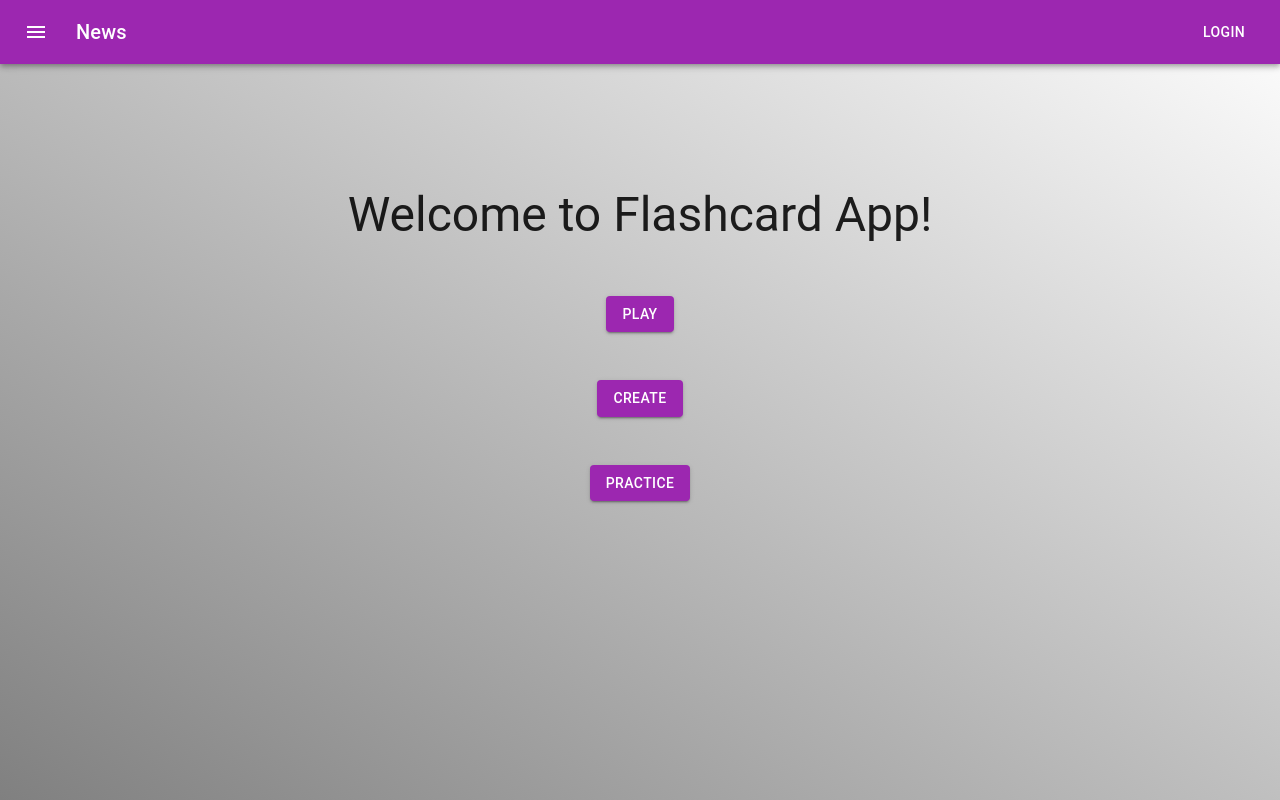
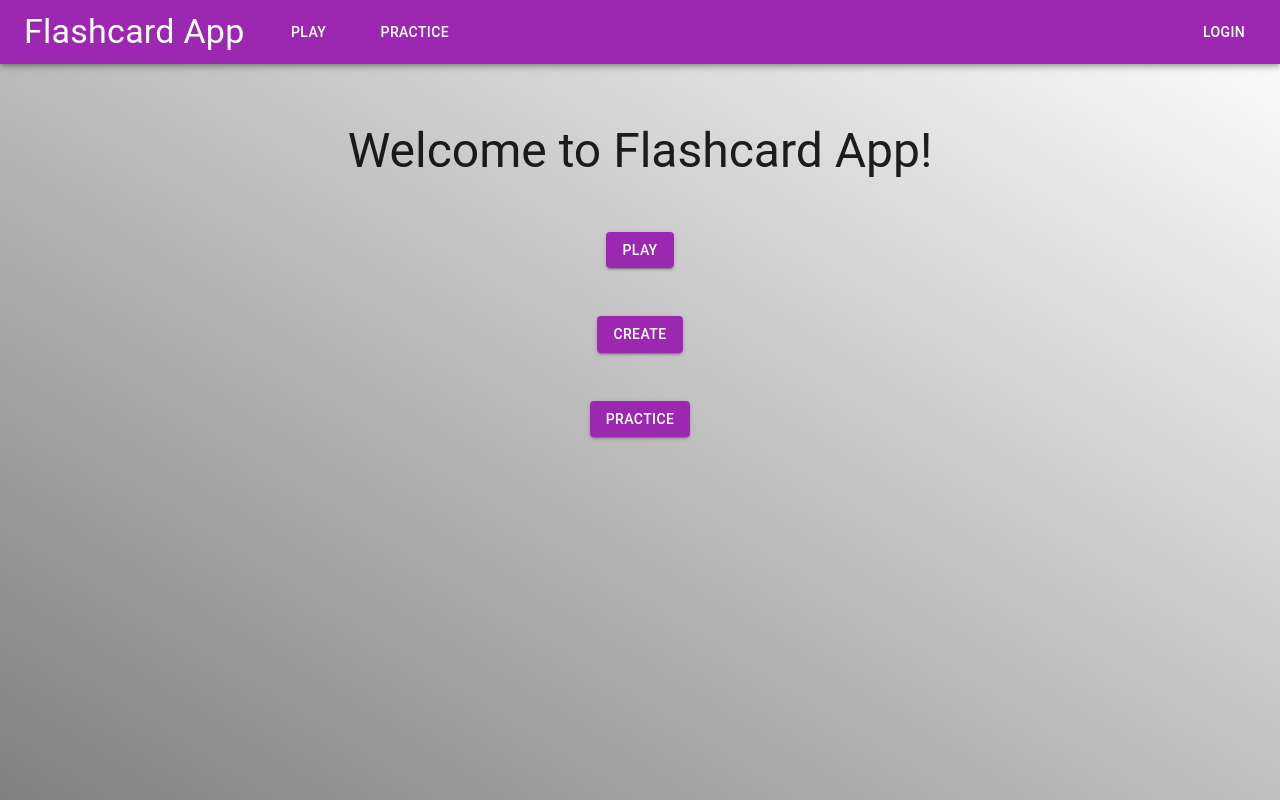
Before and after one commit to malynch7/FlashcardWebApp, a Next.js app in the folder flashcard-web-client/: page / in a window 1280 px wide. Built offline with nearby package versions, Linux system fonts and the light colour scheme.

Commit message:
+ navbar

```diff
--- a/flashcard-web-client/src/components/Navbar/Navbar.module.css
+++ b/flashcard-web-client/src/components/Navbar/Navbar.module.css
@@ -0,0 +1,14 @@
+.appbar {
+    position: static;
+}
+
+.toolbar {
+    display: flex;
+    justify-content: space-between;
+}
+
+.primary_button_group {
+    display: flex;
+    align-items: center;
+    gap: 2em;
+}
--- a/flashcard-web-client/src/components/Navbar/Navbar.tsx
+++ b/flashcard-web-client/src/components/Navbar/Navbar.tsx
@@ -1,39 +1,25 @@
-import {
-    AppBar,
-    Box,
-    Button,
-    IconButton,
-    Toolbar,
-    Typography,
-} from "@mui/material";
-import MenuIcon from "@mui/icons-material/Menu";
+import { AppBar, Box, Button, Toolbar, Typography } from "@mui/material";
 import styles from "./Navbar.module.css";
 import { FC } from "react";
+import Link from "next/link";
 
 export const Navbar: FC = () => {
     return (
-        <Box sx={{ flexGrow: 1 }}>
-            <AppBar position="static">
-                <Toolbar>
-                    <IconButton
-                        size="large"
-                        edge="start"
-                        color="inherit"
-                        aria-label="menu"
-                        sx={{ mr: 2 }}
-                    >
-                        <MenuIcon />
-                    </IconButton>
-                    <Typography
-                        variant="h6"
-                        component="div"
-                        sx={{ flexGrow: 1 }}
-                    >
-                        News
-                    </Typography>
-                    <Button color="inherit">Login</Button>
-                </Toolbar>
-            </AppBar>
-        </Box>
+        <AppBar className={styles.appbar}>
+            <Toolbar className={styles.toolbar}>
+                <Box className={styles.primary_button_group}>
+                    <Link href="/">
+                        <Typography variant="h4">Flashcard App</Typography>
+                    </Link>
+                    <Link href="/play">
+                        <Button color="inherit">Play</Button>
+                    </Link>
+                    <Link href="/practice">
+                        <Button color="inherit">Practice</Button>
+                    </Link>
+                </Box>
+                <Button color="inherit">Login</Button>
+            </Toolbar>
+        </AppBar>
     );
 };
```
